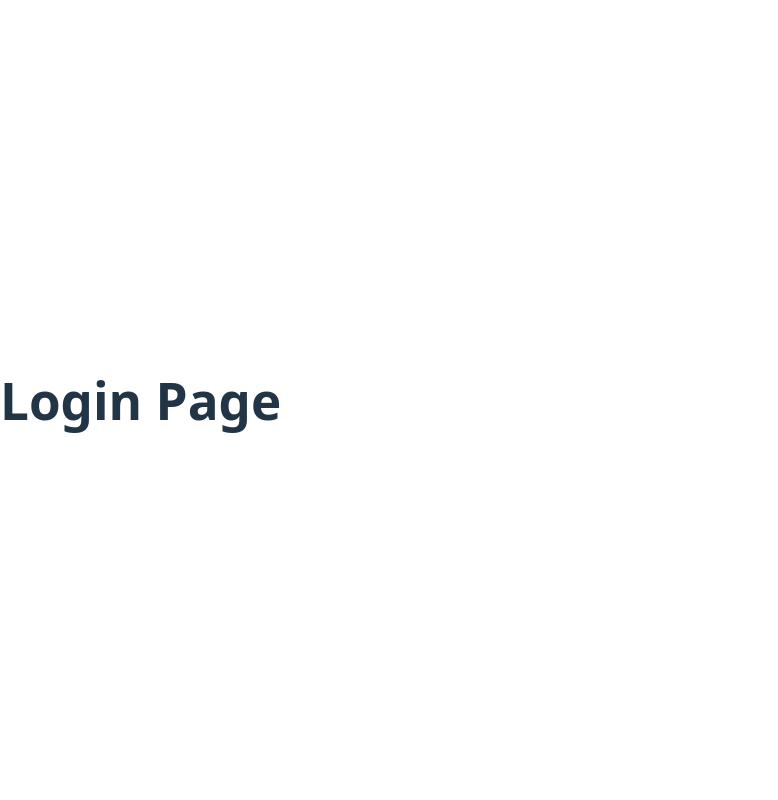
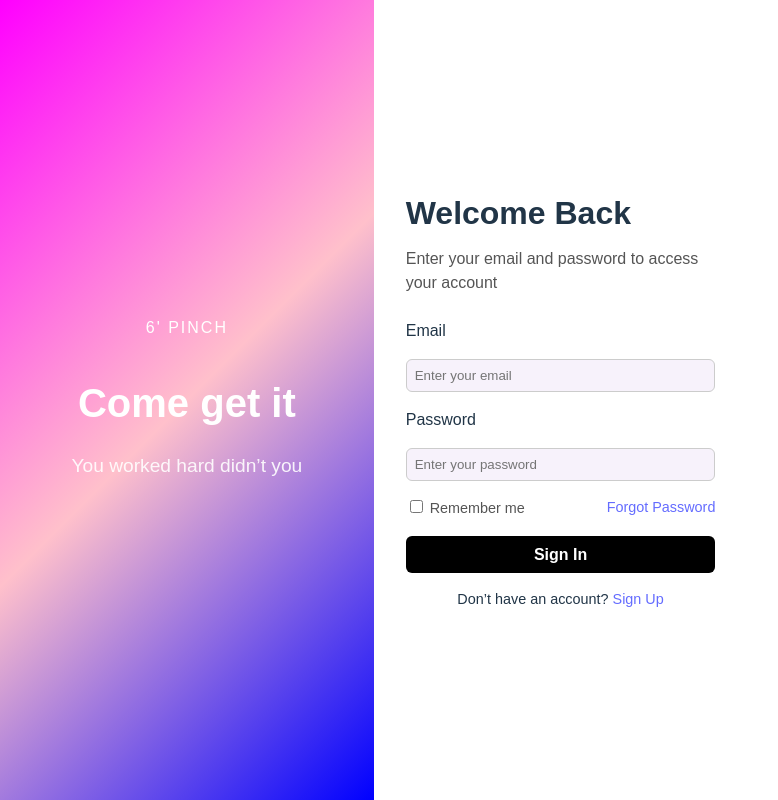
Before and after one commit to edub7805/35L-project, a React (Vite) app in the folder my-app/: page / in a window 1280 px wide. Shown: the whole page, without its empty margins (0-778 px from the left). Built offline with nearby package versions, Linux system fonts and the light colour scheme.

Commit message:
added more login cosmetics, email, password, signin, forgot password buttons

```diff
--- /dev/null
+++ b/my-app/src/pages/Login.css
@@ -0,0 +1,99 @@
+.login-container {
+    display: flex;
+    height: 100vh;
+    font-family: sans-serif;
+  }
+
+  .login-left {
+    flex: 1;
+    background: linear-gradient(135deg, fuchsia, pink, blue);
+    color: white;
+    display: flex;
+    align-items: center;
+    justify-content: center;
+    padding: 2rem;
+  }
+
+  .quote-box {
+    max-width: 400px;
+    text-align: center;
+  }
+
+  .quote-label {
+    text-transform: uppercase;
+    letter-spacing: 2px;
+    margin-bottom: 10px;
+  }
+
+  .quote-title {
+    font-size: 2.5rem;
+    font-weight: bold;
+    margin-bottom: 10px;
+  }
+
+  .quote-sub {
+    font-size: 1.2rem;
+    opacity: 0.9;
+  }
+
+  .login-right {
+    flex: 1;
+    background: white;
+    display: flex;
+    align-items: center;
+    justify-content: center;
+    padding: 2rem;
+  }
+
+  .form-box {
+    width: 100%;
+    max-width: 400px;
+  }
+
+  .form-title {
+    font-size: 2rem;
+    font-weight: bold;
+    margin-bottom: 0.5rem;
+  }
+
+  .form-sub {
+    margin-bottom: 1.5rem;
+    color: #555;
+  }
+
+  .form {
+    display: flex;
+    flex-direction: column;
+    gap: 1rem;
+  }
+
+  input[type='email'],
+  input[type='password'] {
+    padding: 0.5rem;
+    border: 1px solid #ccc;
+    border-radius: 6px;
+    background-color: rgb(247, 242, 251);
+  }
+
+  .form-options {
+    color: #555;
+    display: flex;
+    justify-content: space-between;
+    font-size: 0.9rem;
+  }
+
+  button[type='submit'] {
+    background-color: black;
+    color: white;
+    padding: 0.6rem;
+    border: none;
+    border-radius: 6px;
+    font-weight: bold;
+    cursor: pointer;
+  }
+
+  .signup-text {
+    text-align: center;
+    margin-top: 1rem;
+    font-size: 0.9rem;
+  }
--- a/my-app/src/pages/Login.tsx
+++ b/my-app/src/pages/Login.tsx
@@ -1,7 +1,43 @@
-export default function Login(){
-    return (
-        <div>
-            <h1>Login Page</h1>
+import './Login.css';
+
+export default function Login() {
+  return (
+    <div className="login-container">
+      <div className="login-left">
+        <div className="quote-box">
+          <p className="quote-label">6' pinch</p>
+          <h2 className="quote-title">Come get it</h2>
+          <p className="quote-sub">You worked hard didn’t you</p>
         </div>
-    )
+      </div>
+
+      <div className="login-right">
+        <div className="form-box">
+          <h1 className="form-title">Welcome Back</h1>
+          <p className="form-sub">Enter your email and password to access your account</p>
+
+          <form className="form">
+            <label>Email</label>
+            <input type="email" placeholder="Enter your email" />
+
+            <label>Password</label>
+            <input type="password" placeholder="Enter your password" />
+
+            <div className="form-options">
+              <label>
+                <input type="checkbox" /> Remember me
+              </label>
+              <a href="#">Forgot Password</a>
+            </div>
+
+            <button type="submit">Sign In</button>
+          </form>
+
+          <p className="signup-text">
+            Don’t have an account? <a href="#">Sign Up</a>
+          </p>
+        </div>
+      </div>
+    </div>
+  );
 }
```
